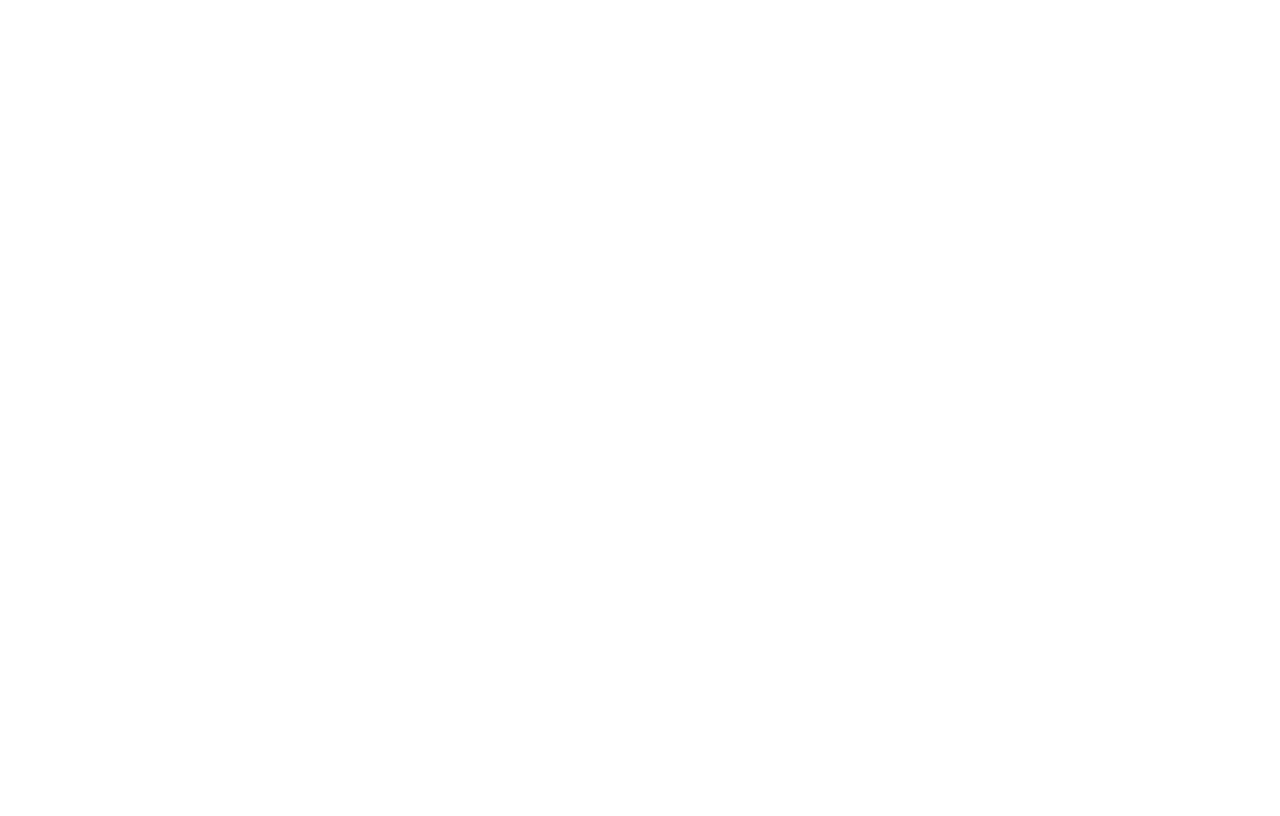
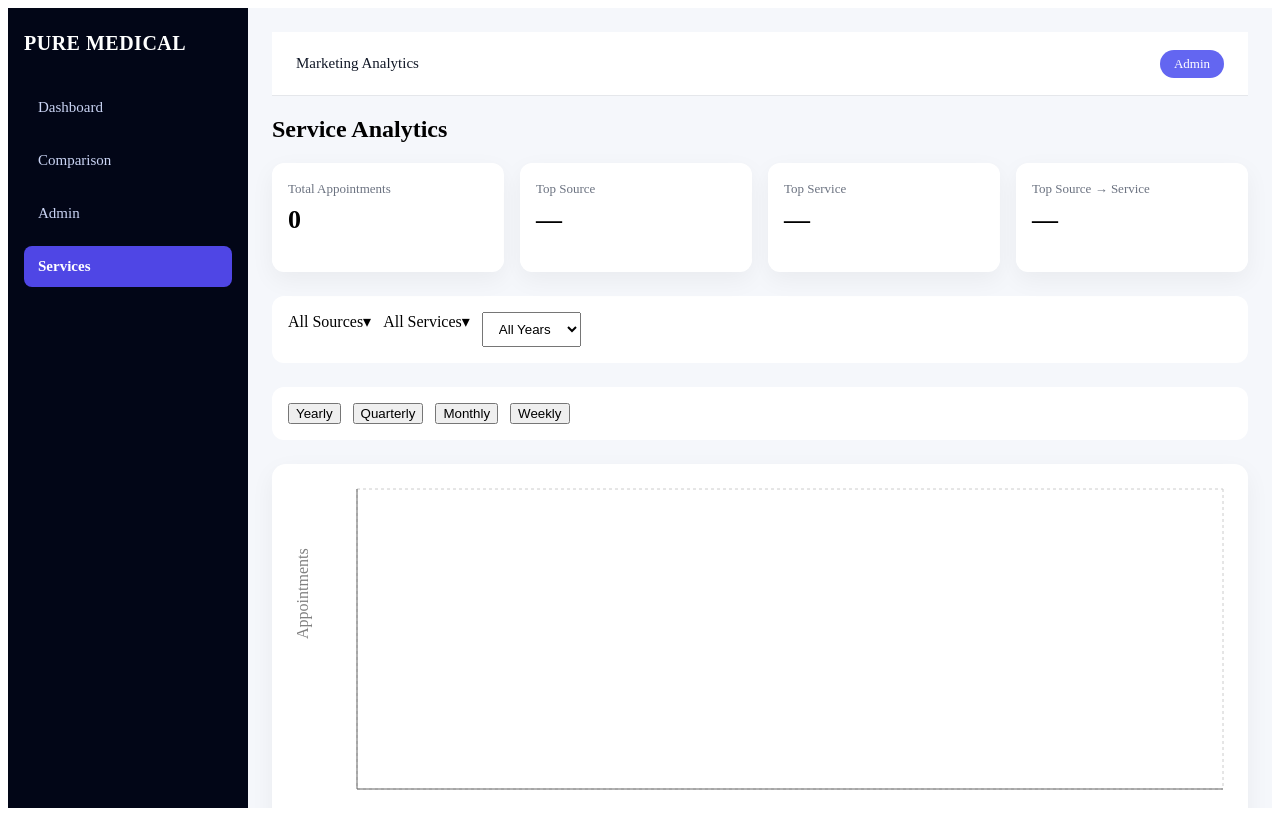
Before and after one commit to prkharpandey01/new_try_dashboard, a React (Vite) app: page /services in a window 1280 px wide. Before the commit this address had no page. Built offline with nearby package versions, Linux system fonts and the light colour scheme.

Commit message:
new requirement added

```diff
--- a/src/App.tsx
+++ b/src/App.tsx
@@ -3,6 +3,7 @@
 import Dashboard from "./pages/Dashboard";
 import Admin from "./pages/Admin";
 import Comparison from "./pages/Comparison";
+import AdminServiceAnalytics from "./pages/AdminServiceAnalytics";
 
 export default function App() {
   return (
@@ -12,7 +13,7 @@
         <Route path="/dashboard" element={<Dashboard />} />
         <Route path="/admin" element={<Admin />} />
       <Route path="/compare" element={<Comparison />} />
-
+<Route path="/services" element={<AdminServiceAnalytics />} />
       </Routes>
     </BrowserRouter>
   );
--- a/src/layout/Sidebar.tsx
+++ b/src/layout/Sidebar.tsx
@@ -33,9 +33,17 @@
             isActive ? "sidebar-link active" : "sidebar-link"
           }
         >
-          Admin
+           Admin
         </NavLink>
-      </nav>
+          <NavLink
+          to="/services"
+          className={({ isActive }) =>
+            isActive ? "sidebar-link active" : "sidebar-link"
+          }
+        >
+          Services
+        </NavLink>
+        </nav>
     </aside>
   );
 }
--- /dev/null
+++ b/src/pages/AdminServiceAnalytics.tsx
@@ -0,0 +1,185 @@
+import { useMemo, useState } from "react";
+import Sidebar from "../layout/Sidebar";
+import Topbar from "../layout/Topbar";
+import KPICard from "../components/KPICard";
+import Charts from "../components/Charts";
+import MultiSelect from "../components/MultiSelect";
+
+interface RecordItem {
+  date: string;
+  source: string;
+  location: string;
+  service: string;
+}
+
+type ViewMode = "YEAR" | "QUARTER" | "MONTH" | "WEEK";
+
+const STORAGE_KEY = "PURE_MEDICAL_RECORDS";
+
+/* ================= WEEK NUMBER ================= */
+const getWeekNumber = (date: Date) => {
+  const firstDay = new Date(date.getFullYear(), 0, 1);
+  const diff =
+    (date.getTime() - firstDay.getTime()) / 86400000 +
+    firstDay.getDay() +
+    1;
+  return Math.ceil(diff / 7);
+};
+
+export default function AdminServiceAnalytics() {
+  /* ================= LOAD DATA ================= */
+  const [records] = useState<RecordItem[]>(() => {
+    if (typeof window === "undefined") return [];
+    const raw = localStorage.getItem(STORAGE_KEY);
+    const all = raw ? JSON.parse(raw) : [];
+    return all.filter((r: RecordItem) => r.service); // ONLY_SERVICE
+  });
+
+  /* ================= FILTER STATE ================= */
+  const [viewMode, setViewMode] = useState<ViewMode>("MONTH");
+  const [selectedSources, setSelectedSources] = useState<string[]>([]);
+  const [selectedServices, setSelectedServices] = useState<string[]>([]);
+  const [selectedYear, setSelectedYear] = useState<number | "ALL">("ALL");
+
+  /* ================= OPTIONS ================= */
+  const sourceOptions = [...new Set(records.map((r) => r.source))];
+  const serviceOptions = [...new Set(records.map((r) => r.service))];
+  const availableYears = [
+    ...new Set(records.map((r) => new Date(r.date).getFullYear())),
+  ].sort((a, b) => b - a);
+
+  /* ================= FILTERED RECORDS ================= */
+  const filteredRecords = useMemo(() => {
+    return records.filter((r) => {
+      const d = new Date(r.date);
+
+      if (selectedYear !== "ALL" && d.getFullYear() !== selectedYear)
+        return false;
+
+      if (
+        selectedSources.length > 0 &&
+        !selectedSources.includes(r.source)
+      )
+        return false;
+
+      if (
+        selectedServices.length > 0 &&
+        !selectedServices.includes(r.service)
+      )
+        return false;
+
+      return true;
+    });
+  }, [records, selectedSources, selectedServices, selectedYear]);
+
+  /* ================= KPI ================= */
+  const totalAppointments = filteredRecords.length;
+
+  const topSource = useMemo(() => {
+    const map: Record<string, number> = {};
+    filteredRecords.forEach((r) => {
+      map[r.source] = (map[r.source] || 0) + 1;
+    });
+    return Object.entries(map).sort((a, b) => b[1] - a[1])[0]?.[0] || "—";
+  }, [filteredRecords]);
+
+  const topService = useMemo(() => {
+    const map: Record<string, number> = {};
+    filteredRecords.forEach((r) => {
+      map[r.service] = (map[r.service] || 0) + 1;
+    });
+    return Object.entries(map).sort((a, b) => b[1] - a[1])[0]?.[0] || "—";
+  }, [filteredRecords]);
+
+  const topPair = useMemo(() => {
+    const map: Record<string, number> = {};
+    filteredRecords.forEach((r) => {
+      const key = `${r.source} → ${r.service}`;
+      map[key] = (map[key] || 0) + 1;
+    });
+    return Object.entries(map).sort((a, b) => b[1] - a[1])[0]?.[0] || "—";
+  }, [filteredRecords]);
+
+  /* ================= SOURCE × SERVICE CHART ================= */
+  const sourceServiceChart = useMemo(() => {
+    const map: Record<string, number> = {};
+    filteredRecords.forEach((r) => {
+      const key = `${r.source} | ${r.service}`;
+      map[key] = (map[key] || 0) + 1;
+    });
+
+    return Object.entries(map).map(([key, value]) => ({
+      name: key,
+      value,
+    }));
+  }, [filteredRecords]);
+
+  return (
+    <div className="app-layout">
+      <Sidebar />
+      <main className="main-content">
+        <Topbar />
+
+        <h2>Service Analytics</h2>
+
+        {/* KPI */}
+        <div className="kpi-grid">
+          <KPICard title="Total Appointments" value={totalAppointments} />
+          <KPICard title="Top Source" value={topSource} />
+          <KPICard title="Top Service" value={topService} />
+          <KPICard title="Top Source → Service" value={topPair} />
+        </div>
+
+        {/* FILTERS */}
+        <div className="filters-card">
+          <MultiSelect
+            label="Sources"
+            options={sourceOptions}
+            selected={selectedSources}
+            onChange={setSelectedSources}
+          />
+          <MultiSelect
+            label="Services"
+            options={serviceOptions}
+            selected={selectedServices}
+            onChange={setSelectedServices}
+          />
+
+          <select
+            value={selectedYear}
+            onChange={(e) =>
+              setSelectedYear(
+                e.target.value === "ALL"
+                  ? "ALL"
+                  : Number(e.target.value)
+              )
+            }
+          >
+            <option value="ALL">All Years</option>
+            {availableYears.map((y) => (
+              <option key={y} value={y}>
+                {y}
+              </option>
+            ))}
+          </select>
+        </div>
+
+        {/* VIEW MODE */}
+        <div className="filters-card">
+          <button onClick={() => setViewMode("YEAR")}>Yearly</button>
+          <button onClick={() => setViewMode("QUARTER")}>Quarterly</button>
+          <button onClick={() => setViewMode("MONTH")}>Monthly</button>
+          <button onClick={() => setViewMode("WEEK")}>Weekly</button>
+        </div>
+
+        {/* CHART */}
+        <Charts
+          type="BAR"
+          data={sourceServiceChart}
+          xLabel="Source → Service"
+          yLabel="Appointments"
+        />
+      </main>
+    </div>
+  );
+}
```
